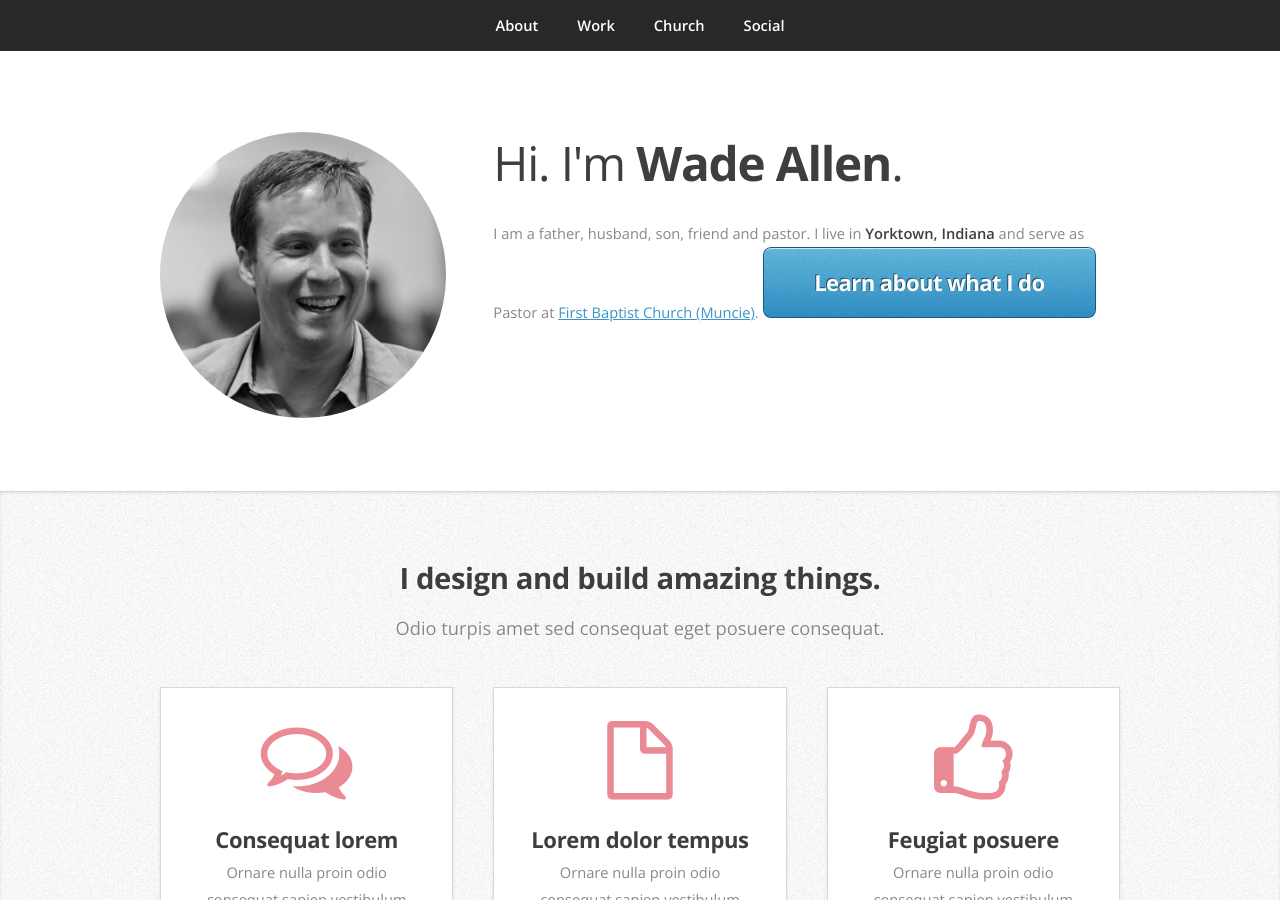
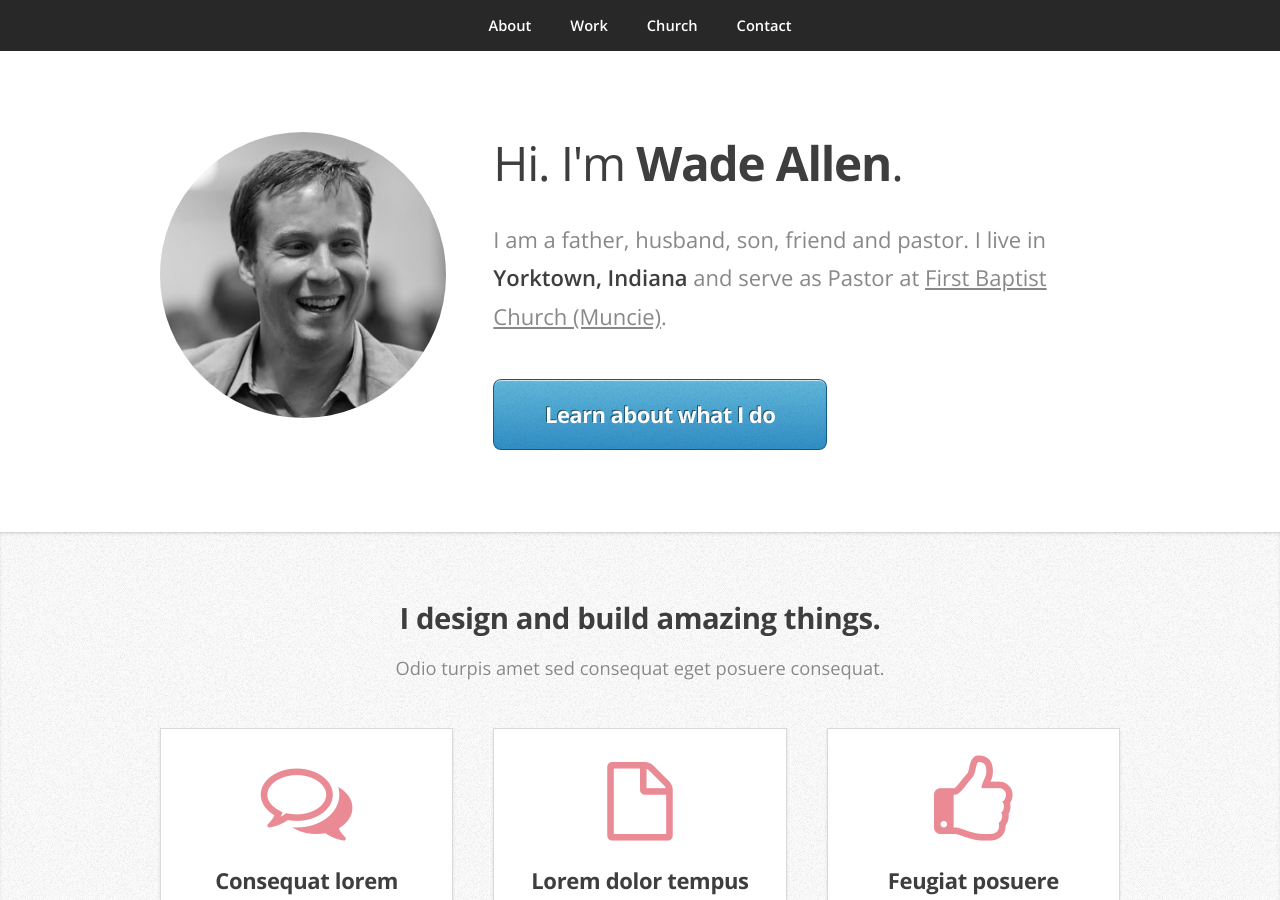
Before and after one commit to a1ip/wadeallen, a Jekyll site: the page index.html, which Jekyll copies as it is, in a window 1280 px wide and 900 px high. Built offline with Jekyll 4.4.1, drawn with Linux system fonts in a browser that asks for light colours.

Commit message:
Site updated at 2014-07-09 16:25:33 UTC

```diff
--- a/index.html
+++ b/index.html
@@ -31,7 +31,7 @@
 					<li><a href="#top">About</a></li>
 					<li><a href="#work">Work</a></li>
 					<li><a href="http://fbcmuncie.org">Church</a></li>
-					<li><a href="#social">Social</a></li>
+					<li><a href="#contact">Contact</a></li>
 				</ul>
 			</nav>
 
@@ -46,7 +46,7 @@
 							<header>
 								<h1>Hi. I'm <strong>Wade Allen</strong>.</h1>
 							</header>
-							 I am a father, husband, son, friend and pastor. I live in <strong>Yorktown, Indiana</strong> and serve as Pastor at <a href="http://fbcmuncie.org">First Baptist Church (Muncie)</a>.
+							 <p>I am a father, husband, son, friend and pastor. I live in <strong>Yorktown, Indiana</strong> and serve as Pastor at <a href="http://fbcmuncie.org">First Baptist Church (Muncie)</a>.</p>
 							 <a href="#work" class="button button-big">Learn about what I do</a>
 						</div>
 					</div>
```
Also changed, not shown: 2 other files.
